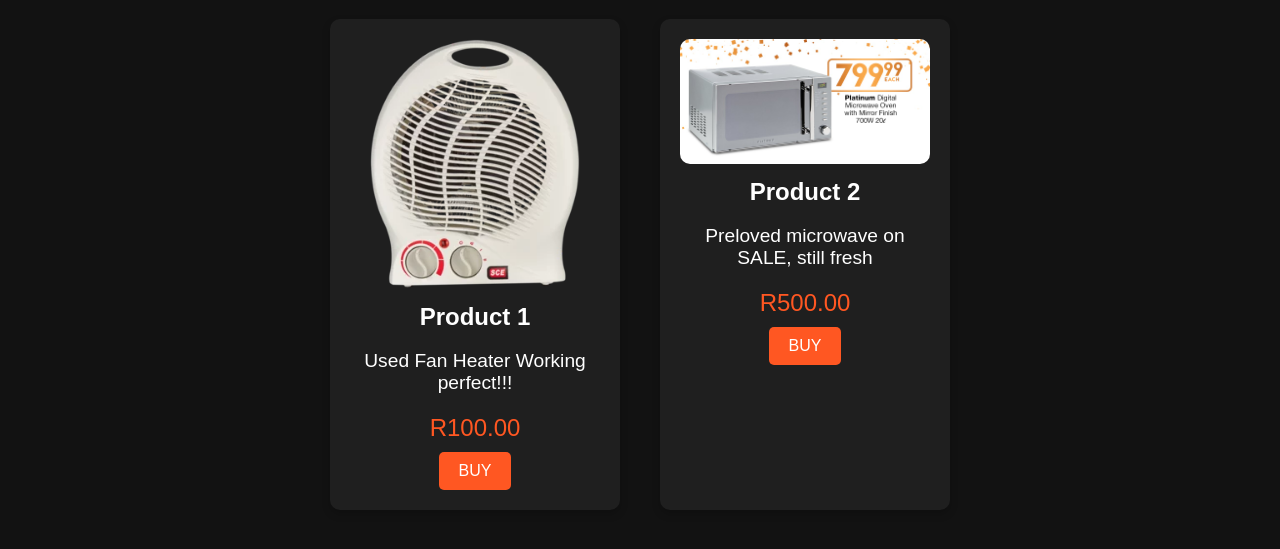
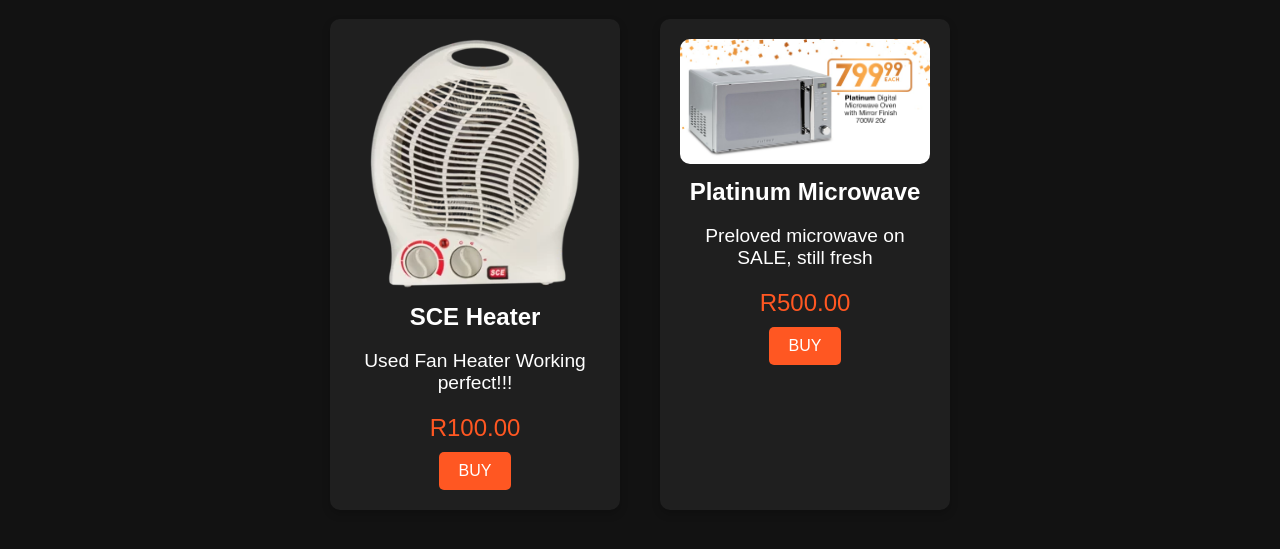
Before and after one commit to Londigaga/OLX, a plain HTML site: page shop.html in a window 1280 px wide. Shown: the part 187-736 px from the top of the page. Drawn offline with Linux system fonts and the light colour scheme.

Commit message:
Update shop.html

```diff
--- a/shop.html
+++ b/shop.html
@@ -25,14 +25,14 @@
             <div class="product-list">
                 <div class="product-item">
                     <img src="Pictures/product1.jpg" alt="Product 1">
-                    <h2>Product 1</h2>
+                    <h2>SCE Heater</h2>
                     <p>Used Fan Heater Working perfect!!!</p>
                     <p class="price">R100.00</p>
                     <button>BUY</button>
                 </div>
                 <div class="product-item">
                     <img src="Pictures/product2.jpg" alt="Product 2">
-                    <h2>Product 2</h2>
+                    <h2>Platinum Microwave</h2>
                     <p>Preloved microwave on SALE, still fresh</p>
                     <p class="price">R500.00</p>
                     <button>BUY</button>
```
